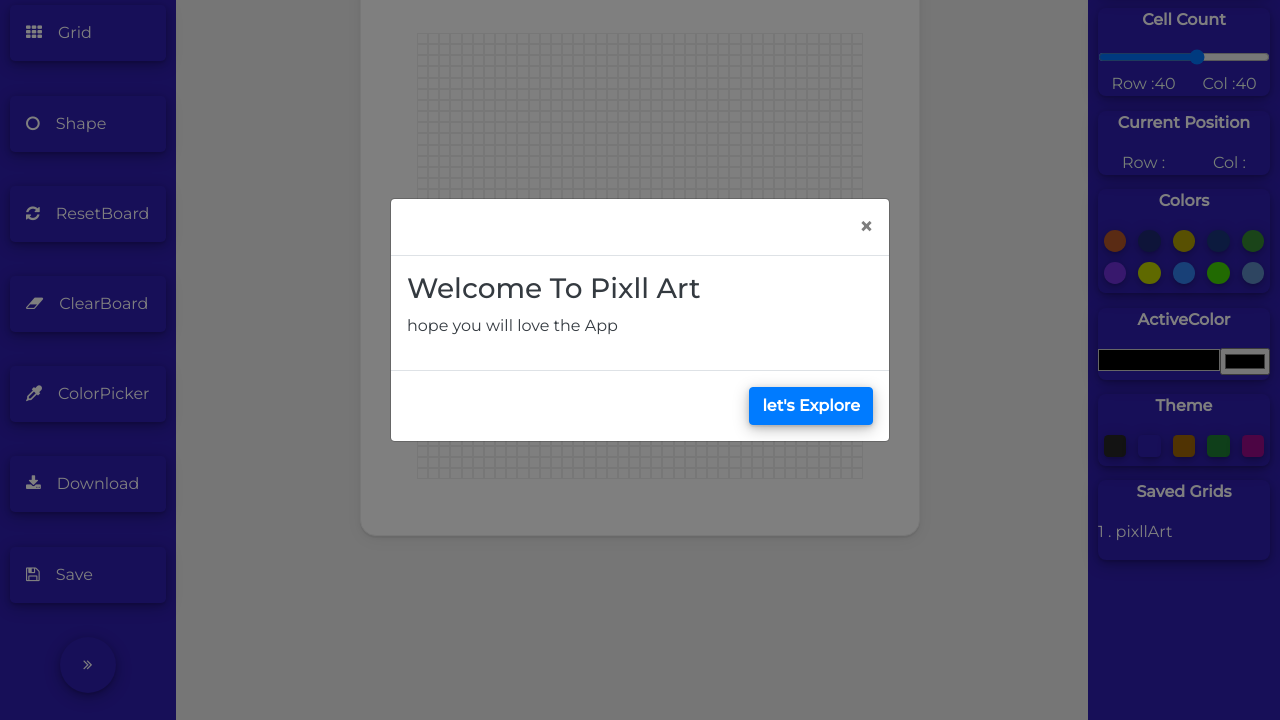
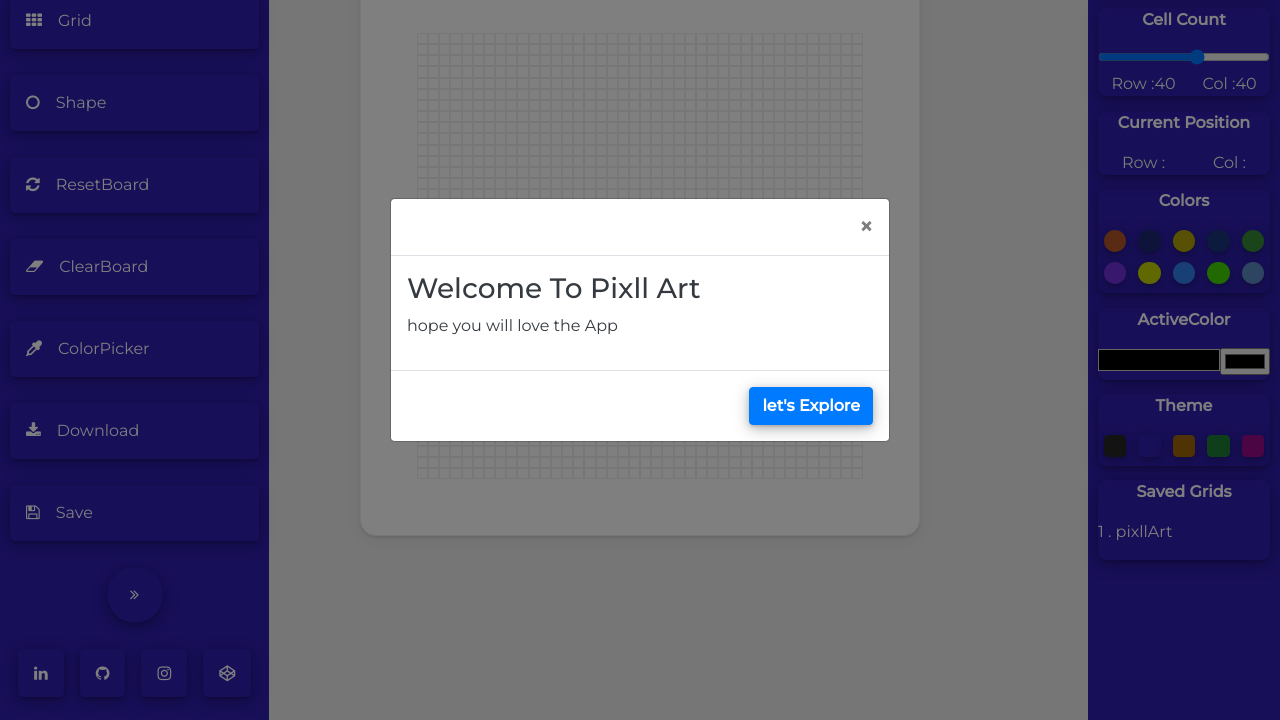
Before and after one commit to karthikraji2020/pixell-art, a plain HTML site: page index.html in a window 1280 px wide. Shown: the part 80-800 px from the top of the page. Drawn offline with nearby package versions, Linux system fonts and the light colour scheme.

Commit message:
social added

```diff
--- a/assets/scripts/script.js
+++ b/assets/scripts/script.js
@@ -125,6 +125,10 @@ Board.prototype.generateBoard = function() {
     let navbarToggleEle =createElement('button','navbarToggle','','fa-angle-double-right');
     this.navbarToggle =navbarToggleEle;
     sidenavFragment.appendChild(navbarToggleEle);
+
+    let socialEle =createSocialElement();
+    this.socialEle =socialEle;
+    sidenavFragment.appendChild(socialEle);
 
     this.sidenav.appendChild(sidenavFragment);
 
@@ -391,8 +395,38 @@ Board.prototype.sizeValueChange = function(e){
     this.el.style.height =value+'%';
     this.el.style.width = value+'%';
     document.querySelector('.boardSize').innerText =value+'%';
-}
-function createElement (el,className,textContent,faClass) {
+  }
+        function createSocialElement () {
+    const element = document.createElement('div');
+    element.classList.add('text-white');
+    // element.classList.add('sidenav-item');
+    let socialIcons =['fa-linkedin','fa-github','fa-instagram','fa-codepen']
+    for (const iterator of socialIcons) {
+      let iele = document.createElement('a');
+          iele.classList.add('fa');
+          iele.classList.add(iterator);
+          iele.classList.add('sidenav-item');
+          iele.classList.add('mx-2');
+          iele.setAttribute('target','_blank');
+          if(iterator==='fa-github'){
+            iele.setAttribute('href','https://github.com/karthikraji2020');
+          }
+          if(iterator==='fa-linkedin'){
+            iele.setAttribute('href','https://www.linkedin.com/in/karthik-r-a70001194');
+          }
+          if(iterator==='fa-instagram'){
+            iele.setAttribute('href','https://www.instagram.com/karthik__raji');
+          }
+          if(iterator==='fa-codepen'){
+            iele.setAttribute('href','https://codepen.io/karthikraji2020');
+          }
+          element.appendChild(iele);
+        }
+    return element;
+
+
+        }
+      function createElement (el,className,textContent,faClass) {
     let iele;
     const element = document.createElement('div');
        (className.includes('logo')) && (element.textContent= textContent)
--- a/assets/styles/style.css
+++ b/assets/styles/style.css
@@ -6,6 +6,12 @@
     --text-color-primary:"#ffffff";
     --box-shadow :0 2px 1px rgba(0, 0, 0, 0.05), 0 2px 6px rgba(0, 0, 0, 0.15),0 4px 16px rgba(0, 0, 0, 0.25);
     --box-shadow-hover :0 2px 1px rgba(0, 0, 0, 0.05), 0 2px 6px rgba(0, 0, 0, 0.05),0 4px 16px rgba(0, 0, 0, 0.05);
+}
+a {
+    color:#fff !important;
+}
+a:hover {
+    text-decoration: none;
 }
 body{
     padding: 0;
```
